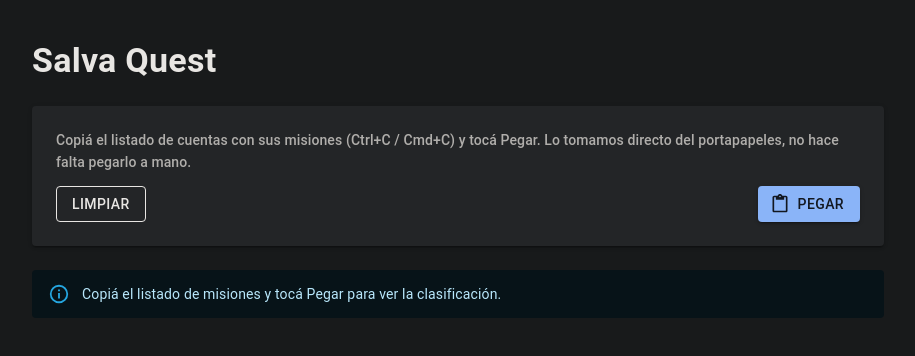
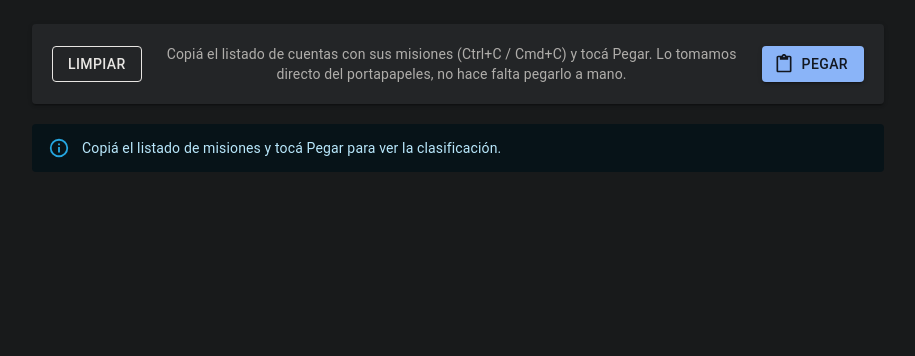
Before and after one commit to SebaGNH/SalvaQuest-vyu, a React (Vite) app: page / in a window 1280 px wide. Shown: the top 356 px of the page, without its empty margins (182-1097 px from the left). Built offline with nearby package versions, Linux system fonts and the light colour scheme.

Commit message:
feat: ajustar clasificación y resaltado de misiones

```diff
--- a/src/components/SalvaQuest/GroupedMissionsSection.tsx
+++ b/src/components/SalvaQuest/GroupedMissionsSection.tsx
@@ -9,6 +9,28 @@ interface GroupedMissionsSectionProps {
   title: string;
   entries: GroupedMissionEntry[];
   onHideMission: (missionName: string) => void;
+}
+
+/**
+ * Cuenta en cuántas misiones de esta sección aparece cada cuenta. Nos sirve
+ * para destacar las que tienen 3 misiones activas y además están en más de
+ * una grupal: esas son las que más conviene arrancar primero, porque se
+ * pueden encadenar con otras cuentas en la misma situación.
+ */
+function buildAppearanceCount(entries: GroupedMissionEntry[]): Map<string, number> {
+  const counts = new Map<string, number>();
+
+  for (const entry of entries) {
+    for (const accountRef of entry.accounts) {
+      counts.set(accountRef.accountName, (counts.get(accountRef.accountName) ?? 0) + 1);
+    }
+  }
+
+  return counts;
+}
+
+function isKeyAccount(accountRef: AccountMissionRef, appearances: Map<string, number>): boolean {
+  return accountRef.missionCount === 3 && (appearances.get(accountRef.accountName) ?? 0) >= 2;
 }
 
 function AccountTooltipContent({ missions }: { missions: string[] }) {
@@ -34,9 +56,10 @@ function AccountTooltipContent({ missions }: { missions: string[] }) {
 interface AccountRowProps {
   accountRef: AccountMissionRef;
   currentMissionName: string;
+  isKey: boolean;
 }
 
-function AccountRow({ accountRef, currentMissionName }: AccountRowProps) {
+function AccountRow({ accountRef, currentMissionName, isKey }: AccountRowProps) {
   // en el tooltip no tiene sentido repetir la misión sobre la que ya estás
   // parado, mostramos solo el resto de las misiones de esa cuenta
   const otherMissions = accountRef.missions.filter((name) => name !== currentMissionName);
@@ -48,7 +71,7 @@ function AccountRow({ accountRef, currentMissionName }: AccountRowProps) {
         sx={{
           cursor: 'default',
           width: 'fit-content',
-          fontWeight: accountRef.missionCount === 3 ? 600 : 400,
+          fontWeight: isKey ? 700 : 400,
           color: accountRef.missionCount === 3 ? 'success.main' : 'text.primary',
         }}
       >
@@ -61,6 +84,16 @@ function AccountRow({ accountRef, currentMissionName }: AccountRowProps) {
 export function GroupedMissionsSection({ title, entries, onHideMission }: GroupedMissionsSectionProps) {
   if (entries.length === 0) return null;
 
+  const appearances = buildAppearanceCount(entries);
+
+  // las misiones que involucran cuentas clave van arriba de todo; el resto
+  // conserva el orden que ya trae el clasificador (sort estable)
+  const sortedEntries = [...entries].sort((a, b) => {
+    const aHasKey = a.accounts.some((accountRef) => isKeyAccount(accountRef, appearances));
+    const bHasKey = b.accounts.some((accountRef) => isKeyAccount(accountRef, appearances));
+    return Number(bHasKey) - Number(aHasKey);
+  });
+
   return (
     <Box sx={{ p: { xs: 2, sm: 3 }, border: 1, borderColor: 'divider', borderRadius: 1 }}>
       <Stack direction="row" alignItems="baseline" spacing={1} flexWrap="wrap" sx={{ mb: 1 }}>
@@ -71,7 +104,7 @@ export function GroupedMissionsSection({ title, entries, onHideMission }: Groupe
       </Stack>
 
       <Stack spacing={2.5}>
-        {entries.map((entry) => (
+        {sortedEntries.map((entry) => (
           <Box key={entry.missionName}>
             <Stack direction="row" alignItems="center" spacing={0.5}>
               <Typography variant="subtitle1" fontWeight={600}>
@@ -93,6 +126,7 @@ export function GroupedMissionsSection({ title, entries, onHideMission }: Groupe
                   key={accountRef.accountName}
                   accountRef={accountRef}
                   currentMissionName={entry.missionName}
+                  isKey={isKeyAccount(accountRef, appearances)}
                 />
               ))}
             </Stack>
--- a/src/components/SalvaQuest/QuestActionsPanel.tsx
+++ b/src/components/SalvaQuest/QuestActionsPanel.tsx
@@ -7,30 +7,66 @@ interface QuestActionsPanelProps {
   onConfirm: () => void;
   onClear: () => void;
   isProcessing: boolean;
+  accountsProcessed: number;
 }
 
-export function QuestActionsPanel({ onConfirm, onClear, isProcessing }: QuestActionsPanelProps) {
+const HINT_TEXT =
+  'Copiá el listado de cuentas con sus misiones (Ctrl+C / Cmd+C) y tocá Pegar. Lo tomamos directo del portapapeles, no hace falta pegarlo a mano.';
+
+export function QuestActionsPanel({
+  onConfirm,
+  onClear,
+  isProcessing,
+  accountsProcessed,
+}: QuestActionsPanelProps) {
+  const hasResults = accountsProcessed > 0;
+
   return (
-    <Paper elevation={2} sx={{ p: { xs: 2, sm: 3 } }}>
-      <Stack spacing={1.5}>
-        <Typography variant="subtitle2" color="text.secondary">
-          Copiá el listado de cuentas con sus misiones (Ctrl+C / Cmd+C) y tocá Pegar. Lo tomamos
-          directo del portapapeles, no hace falta pegarlo a mano.
-        </Typography>
-
-        <Stack direction={{ xs: 'column', sm: 'row' }} justifyContent="space-between" spacing={1}>
-          <Button variant="outlined" color="inherit" onClick={onClear} disabled={isProcessing}>
+    <Paper elevation={2} sx={{ p: { xs: 2, sm: 2.5 } }}>
+      <Stack
+        direction={{ xs: 'column', sm: 'row' }}
+        alignItems="center"
+        spacing={{ xs: 1.5, sm: 2 }}
+      >
+        <Button
+          variant="outlined"
+          color="inherit"
+          onClick={onClear}
+          disabled={isProcessing}
+          sx={{ flexShrink: 0 }}
+        >
           Limpiar
         </Button>
+
+        {/* el centro alterna: instrucciones cuando no hay nada cargado,
+            resumen de cuentas una vez que procesamos la tanda */}
+        <Stack sx={{ flexGrow: 1, minWidth: 0 }} alignItems="center">
+          {hasResults ? (
+            <Typography variant="body1" color="text.secondary" textAlign="center">
+              <Typography component="span" variant="h6" fontWeight={700} color="text.primary">
+                Salva Quest
+              </Typography>{' '}
+              <Typography component="span" variant="h6" fontWeight={700} color="text.primary">
+                {accountsProcessed}
+              </Typography>{' '}
+              cuentas analizadas
+            </Typography>
+          ) : (
+            <Typography variant="body2" color="text.secondary" textAlign="center">
+              {HINT_TEXT}
+            </Typography>
+          )}
+        </Stack>
+
         <Button
           variant="contained"
           startIcon={<ContentPasteIcon />}
           onClick={onConfirm}
           disabled={isProcessing}
+          sx={{ flexShrink: 0 }}
         >
-            {isProcessing ? 'Leyendo portapapeles…' : 'Pegar'}
+          {isProcessing ? 'Leyendo…' : 'Pegar'}
         </Button>
-        </Stack>
       </Stack>
     </Paper>
   );
--- a/src/pages/SalvaQuestPage.tsx
+++ b/src/pages/SalvaQuestPage.tsx
@@ -1,6 +1,6 @@
 // R > src/pages/SalvaQuestPage.tsx
 
-import { Container, Stack, Typography } from '@mui/material';
+import { Container, Stack } from '@mui/material';
 import { QuestActionsPanel } from '../components/SalvaQuest/QuestActionsPanel';
 import { QuestResultsBoard } from '../components/SalvaQuest/QuestResultsBoard';
 import { useSalvaQuestBoard } from '../hooks/useSalvaQuestBoard';
@@ -21,23 +21,14 @@ export function SalvaQuestPage() {
   } = useSalvaQuestBoard();
 
   return (
-    <Container maxWidth="md" sx={{ py: { xs: 3, sm: 5 } }}>
-      <Stack spacing={3}>
-        <Stack direction="row" alignItems="baseline" spacing={1.5} flexWrap="wrap" rowGap={0.5}>
-          <Typography variant="h4" component="h1" fontWeight={700}>
-            Salva Quest
-          </Typography>
-          {accountsProcessed > 0 && (
-            <Typography variant="body1" color="text.secondary">
-              <Typography component="span" variant="h6" fontWeight={700} color="text.primary">
-                {accountsProcessed}
-              </Typography>{' '}
-              cuentas analizadas
-            </Typography>
-          )}
-        </Stack>
-
-        <QuestActionsPanel onConfirm={handleConfirm} onClear={handleClear} isProcessing={isProcessing} />
+    <Container maxWidth="md" sx={{ py: { xs: 2, sm: 3 } }}>
+      <Stack spacing={2.5}>
+        <QuestActionsPanel
+          onConfirm={handleConfirm}
+          onClear={handleClear}
+          isProcessing={isProcessing}
+          accountsProcessed={accountsProcessed}
+        />
 
         <QuestResultsBoard
           status={status}
--- a/src/services/missionClassifier.service.ts
+++ b/src/services/missionClassifier.service.ts
@@ -6,6 +6,7 @@ import type {
   GroupedMissionEntry,
   ParsedAccount,
 } from '../types/mission.types';
+import { accountHasComboMissions } from './missionColors.service';
 
 // misiones que quedan afuera de las secciones grupales por completo,
 // sea cual sea la variante (ej: "Husk Extermination (Ninja)" también cuenta)
@@ -99,11 +100,15 @@ export function classifyMissions(accounts: ParsedAccount[]): ClassifiedBoard {
 
   const individualesAlta = accounts.filter((account) => account.missions.length === 3);
 
-  const individualesBaja = accounts.filter(
-    (account) =>
-      account.missions.length === 2 &&
-      account.missions.every((mission) => isHuskExtermination(mission.name)),
-  );
+  // en baja entran las cuentas de 2 misiones que sean ambas Husk, y también
+  // las que tengan el combo All Together Now + Party of 25, que conviene
+  // jugarlas juntas aunque no sean Husk
+  const individualesBaja = accounts.filter((account) => {
+    if (account.missions.length !== 2) return false;
+
+    const allHusk = account.missions.every((mission) => isHuskExtermination(mission.name));
+    return allHusk || accountHasComboMissions(account.missions);
+  });
 
   return { grupalesAlta, grupalesMedia, individualesAlta, individualesBaja };
 }
```
Lines whose indentation alone changed are shown as unchanged.
